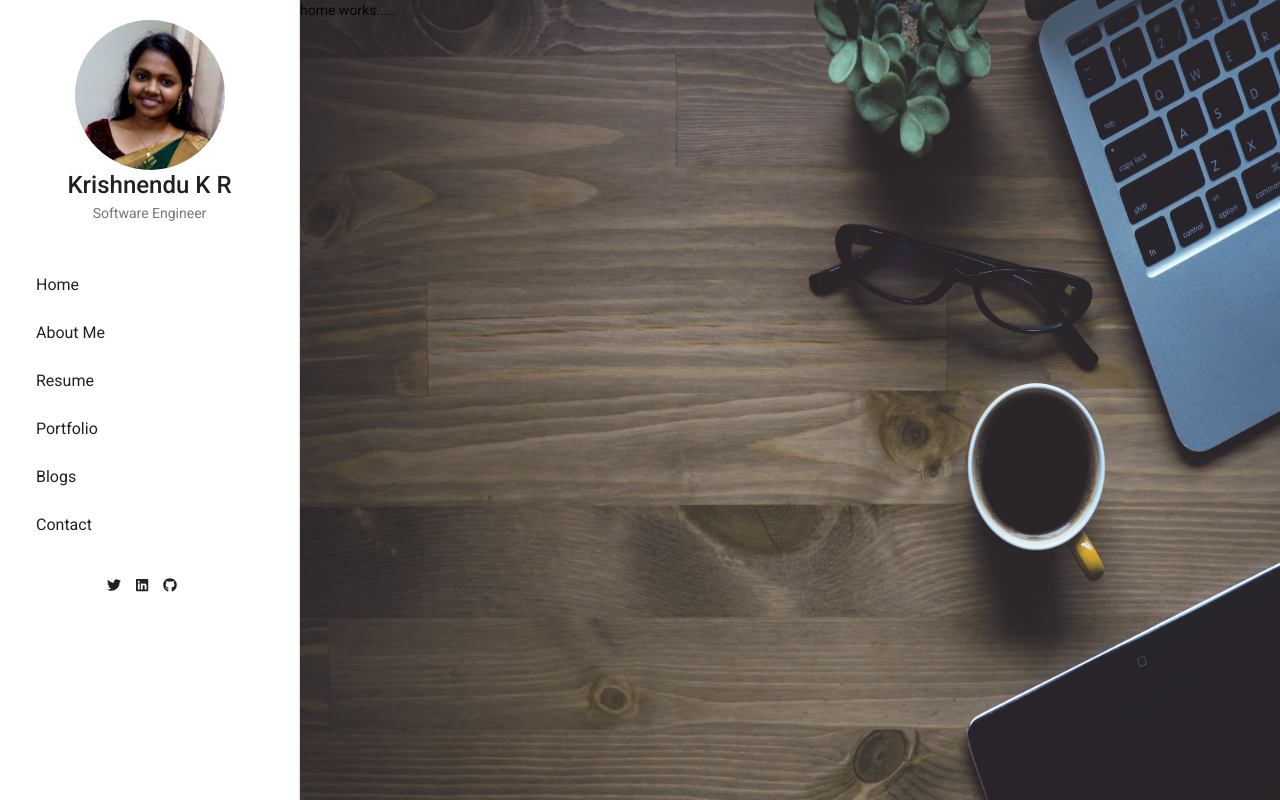
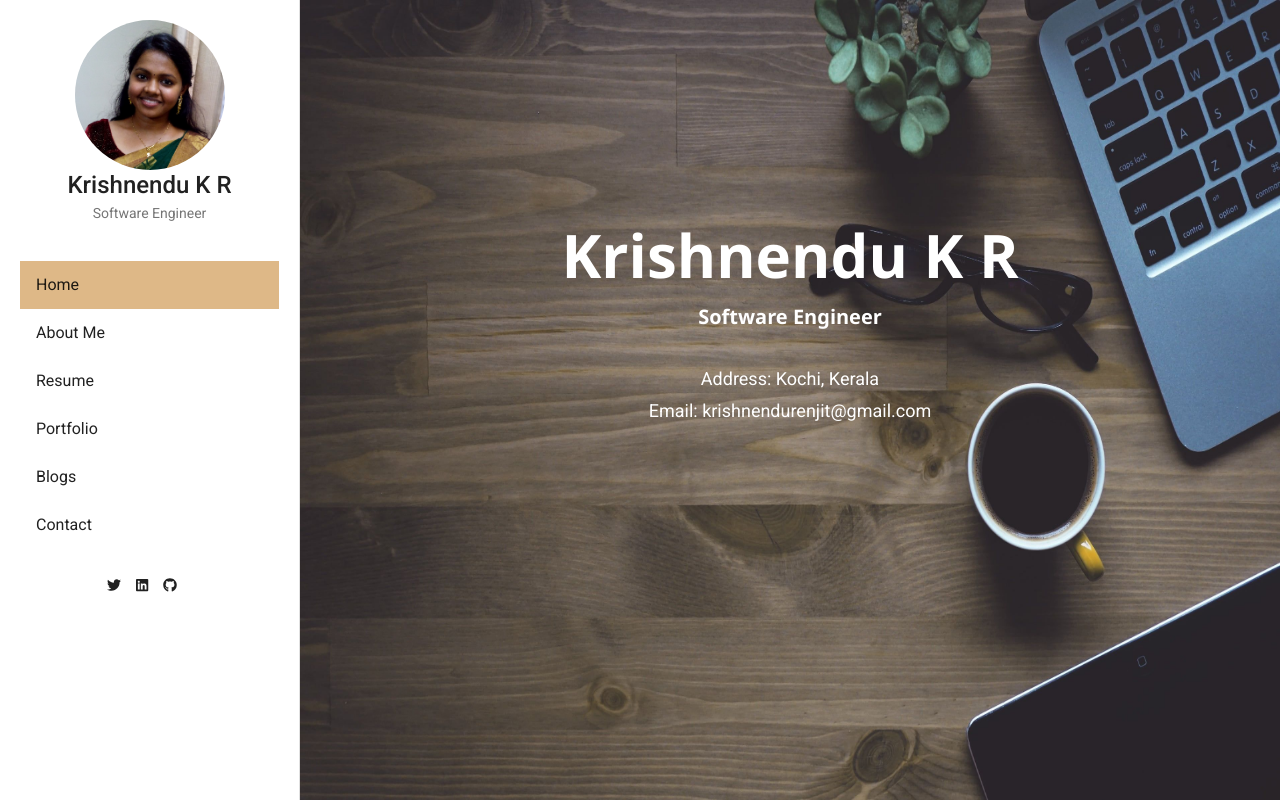
Before and after one commit to KrishnenduKR/KrishnenduKR.github.io, an Angular app: page /home in a window 1280 px wide. Built offline with nearby package versions, Linux system fonts and the light colour scheme.

Commit message:
home page

```diff
--- a/src/app/about/about.component.html
+++ b/src/app/about/about.component.html
@@ -1 +1 @@
-<p>about works!</p>
+about me............
--- a/src/app/app.component.html
+++ b/src/app/app.component.html
@@ -10,12 +10,12 @@
     <div  class="navlist">
       <mat-nav-list>
 
-        <a mat-list-item [routerLink]="['home']"> Home </a>
-        <a mat-list-item [routerLink]="['about-me']"> About Me </a>
-        <a mat-list-item [routerLink]="['resume']"> Resume </a>
-        <a mat-list-item [routerLink]="['portfolio']"> Portfolio </a>
-        <a mat-list-item [routerLink]="['blog']"> Blogs </a>
-        <a mat-list-item [routerLink]="['contact']"> Contact </a>
+        <a mat-list-item [routerLink]="['home']" routerLinkActive="active"> Home </a>
+        <a mat-list-item [routerLink]="['about-me']" routerLinkActive="active"> About Me </a>
+        <a mat-list-item [routerLink]="['resume']" routerLinkActive="active"> Resume </a>
+        <a mat-list-item [routerLink]="['portfolio']" routerLinkActive="active"> Portfolio </a>
+        <a mat-list-item [routerLink]="['blog']" routerLinkActive="active"> Blogs </a>
+        <a mat-list-item [routerLink]="['contact']" routerLinkActive="active"> Contact </a>
 
       </mat-nav-list>
     </div>
--- a/src/app/app.component.scss
+++ b/src/app/app.component.scss
@@ -6,6 +6,10 @@ mat-sidenav{
 
 fa-icon{
     padding-right: 15px;
+}
+
+mat-nav-list a.active {
+    background-color: burlywood;
 }
 
 .title{
--- a/src/app/home/home.component.html
+++ b/src/app/home/home.component.html
@@ -1,3 +1,10 @@
-<!-- <mat-card class="homecard"> -->
-    <div  class="homepage">home works.....</div>
-<!-- </mat-card> -->
+
+    <div  class="homepage">
+        <div class="content">
+            <p class="name">Krishnendu K R</p>
+            <p class="job">Software Engineer</p>
+            <p class="address">Address: Kochi, Kerala</p>
+            <p  class="address"> Email: krishnendurenjit@gmail.com</p>
+        </div>
+
+    </div>
--- a/src/app/home/home.component.scss
+++ b/src/app/home/home.component.scss
@@ -1,3 +1,4 @@
+
 .homepage{
     height: 100%;
     width: 100%;
@@ -10,3 +11,28 @@
     height: inherit;
     width: auto;
 }
+
+.content{
+    text-align: center;
+    color: white;
+    padding: 25% 0;
+
+}
+
+.name{
+    font-size: 60px;
+    font-weight: bold;
+    font-family: 'Segoe UI', Tahoma, Geneva, Verdana, sans-serif;
+}
+
+.job{
+    font-size: 20px;
+    padding-top: 30px;
+    padding-bottom: 30px;
+    font-weight: bold;
+    font-family: 'Segoe UI', Tahoma, Geneva, Verdana, sans-serif;
+}
+
+.address{
+    font-size: 18px;
+}
```
Also changed, not shown: src/app/home/home.module.ts (+7 -2 lines).
